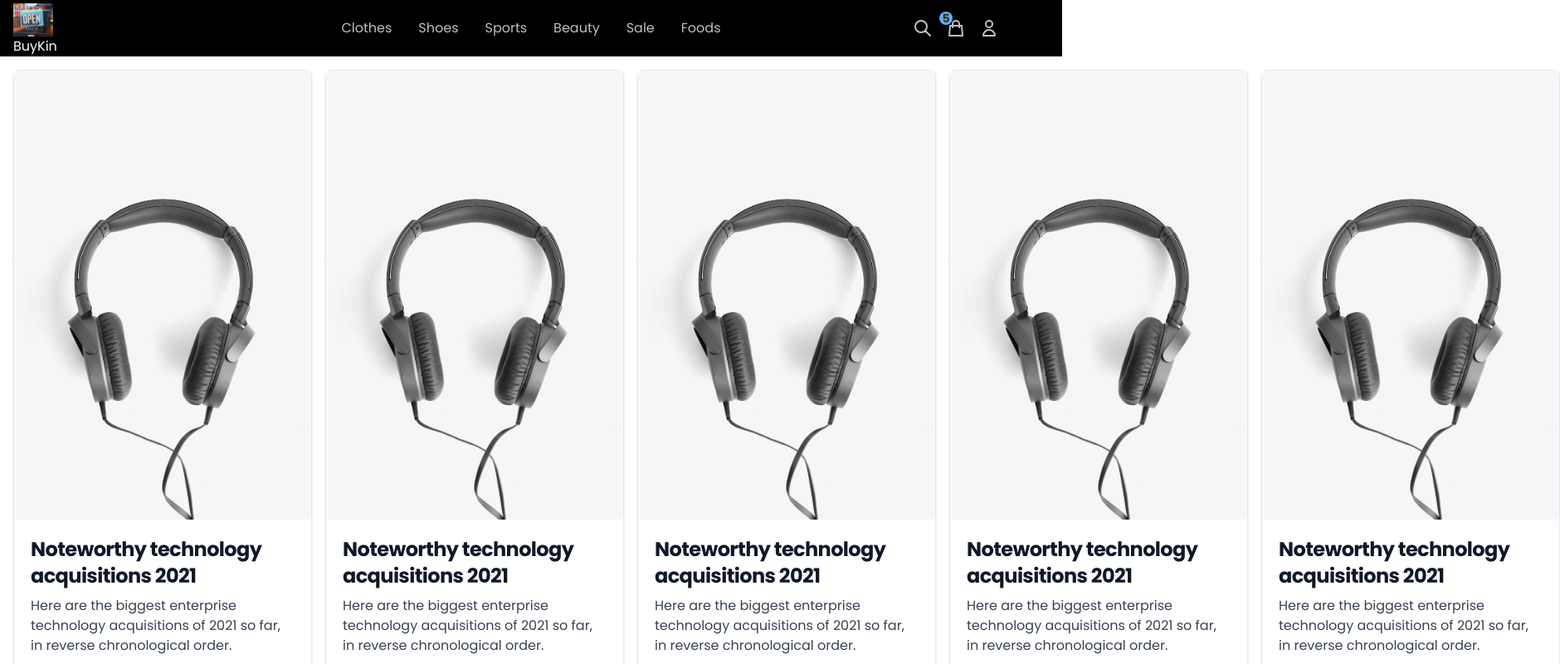
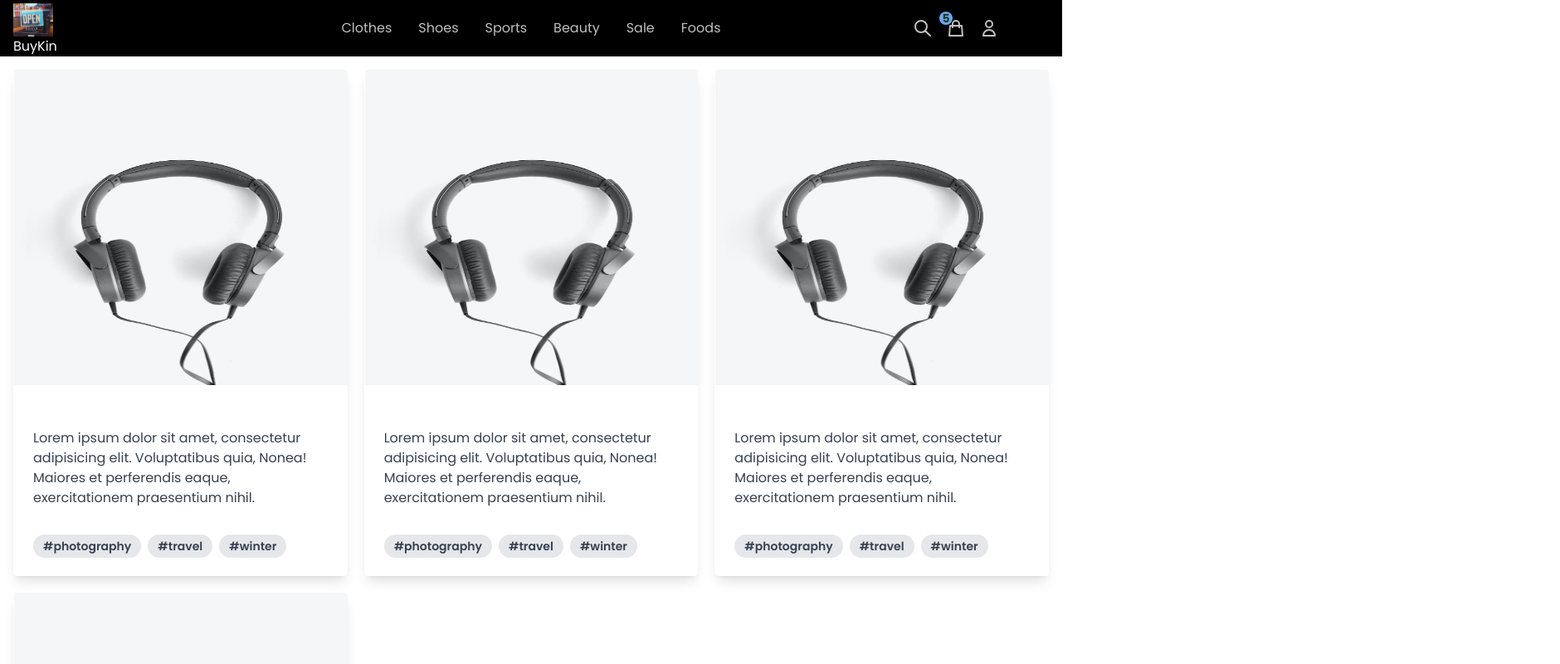
Before and after one commit to raibpn/retail, a Next.js app: page / in a window 1280 px wide. Shown: the top 800 px of the page at 83% size, 1880 px wide, since content can reach past the window. Built offline with nearby package versions, Linux system fonts and the light colour scheme.

Commit message:
landing page designing

```diff
--- a/components/Landing.tsx
+++ b/components/Landing.tsx
@@ -6,114 +6,111 @@ import Image from "next/image";
 
 const Landing = () => {
   return (
-    <div className="m-4 flex items-center gap-4">
-      <div
-        className="relative w-1/3 rounded-lg border border-gray-200 bg-white shadow
-       dark:border-gray-700 dark:bg-gray-800 md:h-full md:min-w-[360px] md:hover:scale-105"
-      >
+    <div className="m-4 flex items-center justify-center">
+      <div className="grid grid-cols-1 gap-5 sm:grid-cols-1 md:grid-cols-3 lg:grid-cols-3 xl:grid-cols-3">
+        <div className="h-[410px] max-w-[420px] overflow-hidden rounded shadow-lg md:h-[610px]">
           <img
-          className="md:w-58 md:h-65 max-h-md h-full w-full rounded-sm object-fill md:rounded"
+            className="h-[160px] w-full object-fill md:h-[380px]"
             src="/asset/head1.jpg"
-          alt="image"
+            alt="Mountain"
           />
-
-        <div className="p-5">
-          <h5 className="mb-2 text-2xl font-bold tracking-tight text-gray-900 dark:text-white">
-            Noteworthy technology acquisitions 2021
-          </h5>
-
-          <p className="mb-3 font-normal text-gray-700 dark:text-gray-400">
-            Here are the biggest enterprise technology acquisitions of 2021 so
-            far, in reverse chronological order.
+          <div className="px-6 py-4">
+            <div className="mb-2 text-xl font-bold">Mountain</div>
+            <p className="text-base text-gray-700">
+              Lorem ipsum dolor sit amet, consectetur adipisicing elit.
+              Voluptatibus quia, Nonea! Maiores et perferendis eaque,
+              exercitationem praesentium nihil.
             </p>
           </div>
+          <div className="h-5 px-6 pt-4 pb-2 md:h-20 lg:h-20">
+            <span className="mr-2 mb-2 inline-block rounded-full bg-gray-200 px-3 py-1 text-sm font-semibold text-gray-700">
+              #photography
+            </span>
+            <span className="mr-2 mb-2 inline-block rounded-full bg-gray-200 px-3 py-1 text-sm font-semibold text-gray-700">
+              #travel
+            </span>
+            <span className="mr-2 mb-2 inline-block rounded-full bg-gray-200 px-3 py-1 text-sm font-semibold text-gray-700">
+              #winter
+            </span>
           </div>
-
-      <div
-        className="relative w-1/3 rounded-lg border border-gray-200 bg-white shadow
-       dark:border-gray-700 dark:bg-gray-800 md:h-full md:min-w-[360px] md:hover:scale-105"
-      >
+        </div>
+        <div className="h-[410px] max-w-[420px] overflow-hidden rounded shadow-lg md:h-[610px]">
           <img
-          className="md:w-58 md:h-65 max-h-md h-full w-full rounded-sm object-fill md:rounded"
+            className="h-[160px] w-full object-fill md:h-[380px]"
             src="/asset/head1.jpg"
-          alt="image"
+            alt="Mountain"
           />
-
-        <div className="p-5">
-          <h5 className="mb-2 text-2xl font-bold tracking-tight text-gray-900 dark:text-white">
-            Noteworthy technology acquisitions 2021
-          </h5>
-
-          <p className="mb-3 font-normal text-gray-700 dark:text-gray-400">
-            Here are the biggest enterprise technology acquisitions of 2021 so
-            far, in reverse chronological order.
+          <div className="px-6 py-4">
+            <div className="mb-2 text-xl font-bold">Mountain</div>
+            <p className="text-base text-gray-700">
+              Lorem ipsum dolor sit amet, consectetur adipisicing elit.
+              Voluptatibus quia, Nonea! Maiores et perferendis eaque,
+              exercitationem praesentium nihil.
             </p>
           </div>
+          <div className="h-5 px-6 pt-4 pb-2 md:h-20 lg:h-20">
+            <span className="mr-2 mb-2 inline-block rounded-full bg-gray-200 px-3 py-1 text-sm font-semibold text-gray-700">
+              #photography
+            </span>
+            <span className="mr-2 mb-2 inline-block rounded-full bg-gray-200 px-3 py-1 text-sm font-semibold text-gray-700">
+              #travel
+            </span>
+            <span className="mr-2 mb-2 inline-block rounded-full bg-gray-200 px-3 py-1 text-sm font-semibold text-gray-700">
+              #winter
+            </span>
           </div>
-
-      <div
-        className="relative w-1/3 rounded-lg border border-gray-200 bg-white shadow
-       dark:border-gray-700 dark:bg-gray-800 md:h-full md:min-w-[360px] md:hover:scale-105"
-      >
+        </div>
+        <div className="h-[410px] max-w-[420px] overflow-hidden rounded shadow-lg md:h-[610px]">
           <img
-          className="md:w-58 md:h-65 max-h-md h-full w-full rounded-sm object-fill md:rounded"
+            className="h-[160px] w-full object-fill md:h-[380px]"
             src="/asset/head1.jpg"
-          alt="image"
+            alt="Mountain"
           />
-
-        <div className="p-5">
-          <h5 className="mb-2 text-2xl font-bold tracking-tight text-gray-900 dark:text-white">
-            Noteworthy technology acquisitions 2021
-          </h5>
-
-          <p className="mb-3 font-normal text-gray-700 dark:text-gray-400">
-            Here are the biggest enterprise technology acquisitions of 2021 so
-            far, in reverse chronological order.
+          <div className="px-6 py-4">
+            <div className="mb-2 text-xl font-bold">Mountain</div>
+            <p className="text-base text-gray-700">
+              Lorem ipsum dolor sit amet, consectetur adipisicing elit.
+              Voluptatibus quia, Nonea! Maiores et perferendis eaque,
+              exercitationem praesentium nihil.
             </p>
           </div>
+          <div className="h-5 px-6 pt-4 pb-2 md:h-20 lg:h-20">
+            <span className="mr-2 mb-2 inline-block rounded-full bg-gray-200 px-3 py-1 text-sm font-semibold text-gray-700">
+              #photography
+            </span>
+            <span className="mr-2 mb-2 inline-block rounded-full bg-gray-200 px-3 py-1 text-sm font-semibold text-gray-700">
+              #travel
+            </span>
+            <span className="mr-2 mb-2 inline-block rounded-full bg-gray-200 px-3 py-1 text-sm font-semibold text-gray-700">
+              #winter
+            </span>
           </div>
-
-      <div
-        className="relative w-1/3 rounded-lg border border-gray-200 bg-white shadow
-       dark:border-gray-700 dark:bg-gray-800 md:h-full md:min-w-[360px] md:hover:scale-105"
-      >
+        </div>
+        <div className="h-[410px] max-w-[420px] overflow-hidden rounded shadow-lg md:h-[610px]">
           <img
-          className="md:w-58 md:h-65 max-h-md h-full w-full rounded-sm object-fill md:rounded"
+            className="h-[160px] w-full object-fill md:h-[380px]"
             src="/asset/head1.jpg"
-          alt="image"
+            alt="Mountain"
           />
-
-        <div className="p-5">
-          <h5 className="mb-2 text-2xl font-bold tracking-tight text-gray-900 dark:text-white">
-            Noteworthy technology acquisitions 2021
-          </h5>
-
-          <p className="mb-3 font-normal text-gray-700 dark:text-gray-400">
-            Here are the biggest enterprise technology acquisitions of 2021 so
-            far, in reverse chronological order.
+          <div className="px-6 py-4">
+            <div className="mb-2 text-xl font-bold">Mountain</div>
+            <p className="text-base text-gray-700">
+              Lorem ipsum dolor sit amet, consectetur adipisicing elit.
+              Voluptatibus quia, Nonea! Maiores et perferendis eaque,
+              exercitationem praesentium nihil.
             </p>
           </div>
+          <div className="h-5 px-6 pt-4 pb-2 md:h-20 lg:h-20">
+            <span className="mr-2 mb-2 inline-block rounded-full bg-gray-200 px-3 py-1 text-sm font-semibold text-gray-700">
+              #photography
+            </span>
+            <span className="mr-2 mb-2 inline-block rounded-full bg-gray-200 px-3 py-1 text-sm font-semibold text-gray-700">
+              #travel
+            </span>
+            <span className="mr-2 mb-2 inline-block rounded-full bg-gray-200 px-3 py-1 text-sm font-semibold text-gray-700">
+              #winter
+            </span>
           </div>
-
-      <div
-        className="relative w-1/3 rounded-lg border border-gray-200 bg-white shadow
-       dark:border-gray-700 dark:bg-gray-800 md:h-full md:min-w-[360px] md:hover:scale-105"
-      >
-        <img
-          className="md:w-58 md:h-65 max-h-md h-full w-full rounded-sm object-fill md:rounded"
-          src="/asset/head1.jpg"
-          alt="image"
-        />
-
-        <div className="p-5">
-          <h5 className="mb-2 text-2xl font-bold tracking-tight text-gray-900 dark:text-white">
-            Noteworthy technology acquisitions 2021
-          </h5>
-
-          <p className="mb-3 font-normal text-gray-700 dark:text-gray-400">
-            Here are the biggest enterprise technology acquisitions of 2021 so
-            far, in reverse chronological order.
-          </p>
         </div>
       </div>
     </div>
```
Lines whose indentation alone changed are shown as unchanged.
